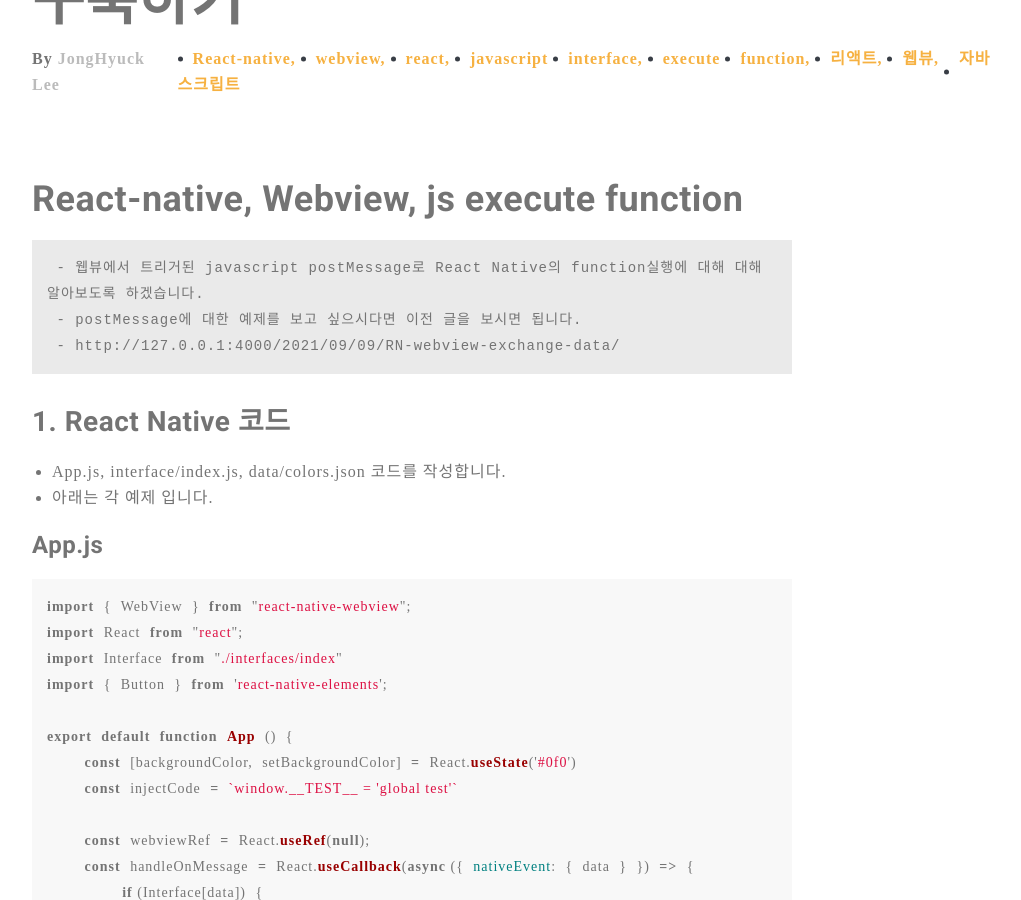
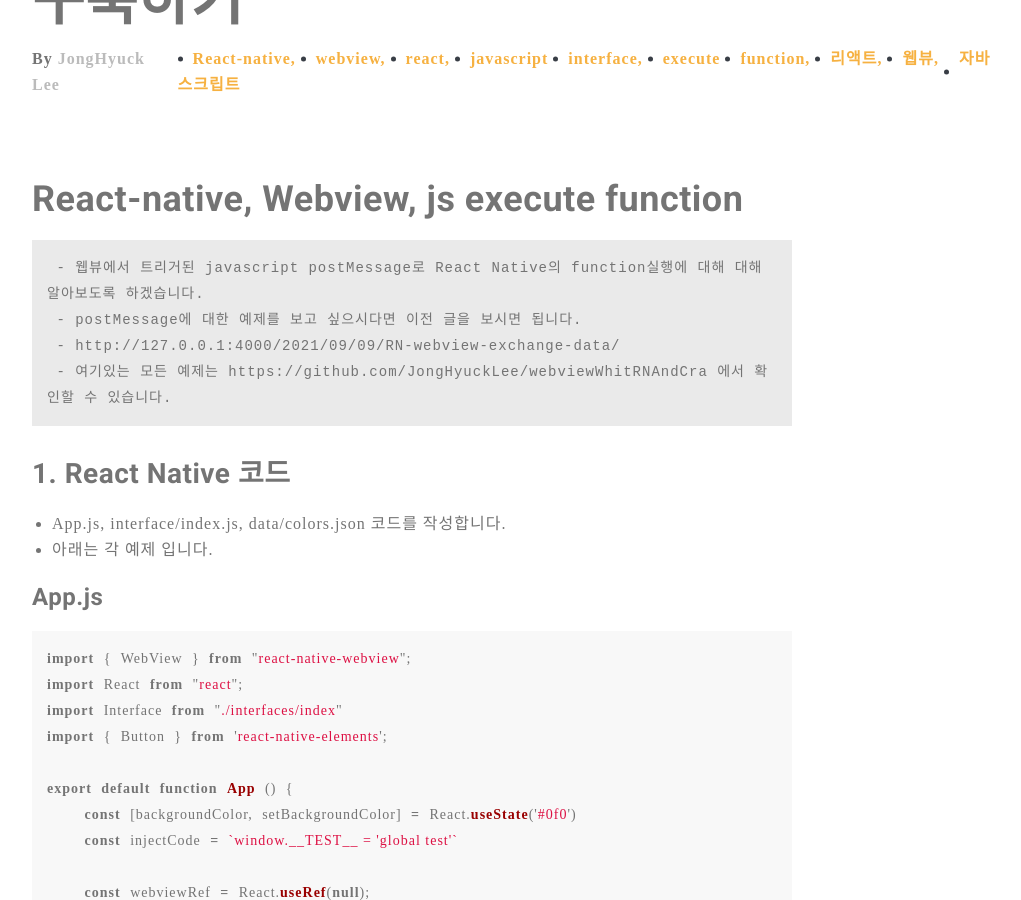
Before and after one commit to JongHyuckLee/JongHyuckLee.github.io, a Jekyll site: the page built from _posts/2021-09-10-RN-webview-function-interface.markdown, in a window 1280 px wide and 900 px high, scrolled down 451 px. Shown: the whole window, without its empty margins (228-1249 px from the left). Built offline with Jekyll 4.4.1, drawn with Linux system fonts in a browser that asks for light colours; nearby versions of some CDN libraries; some web fonts are replaced; comment, search, counter and statistics services are not loaded; some of the changed text lies outside the part shown.

Commit message:
RN-webview postMessage를 통한 function mapping 블로그 작성

```diff
--- a/_posts/2021-09-10-RN-webview-function-interface.markdown
+++ b/_posts/2021-09-10-RN-webview-function-interface.markdown
@@ -10,6 +10,7 @@ tags:   React-native, webview, react, javascript interface, execute function,
  - 웹뷰에서 트리거된 javascript postMessage로 React Native의 function실행에 대해 대해 알아보도록 하겠습니다.
  - postMessage에 대한 예제를 보고 싶으시다면 이전 글을 보시면 됩니다.
  - http://127.0.0.1:4000/2021/09/09/RN-webview-exchange-data/
+ - 여기있는 모든 예제는 https://github.com/JongHyuckLee/webviewWhitRNAndCra 에서 확인할 수 있습니다.
 </pre>
 
 ## 1. React Native 코드
@@ -205,3 +206,9 @@ export default App;
 
 <h4>`Set Colors` 버튼 클릭 후</h4>
   <img src="{{site.baseurl}}/images/ReactNative/afterClick.png"/>
+
+<pre class="source">
+git example :
+- https://github.com/JongHyuckLee/webviewWhitRNAndCra
+
+</pre>
```
